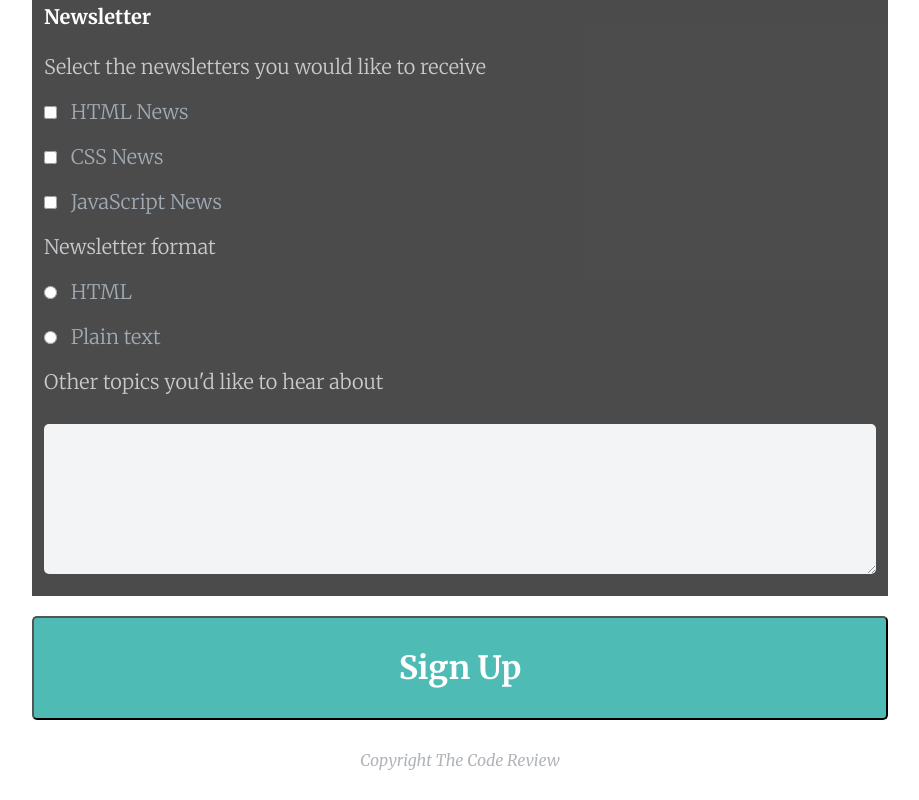
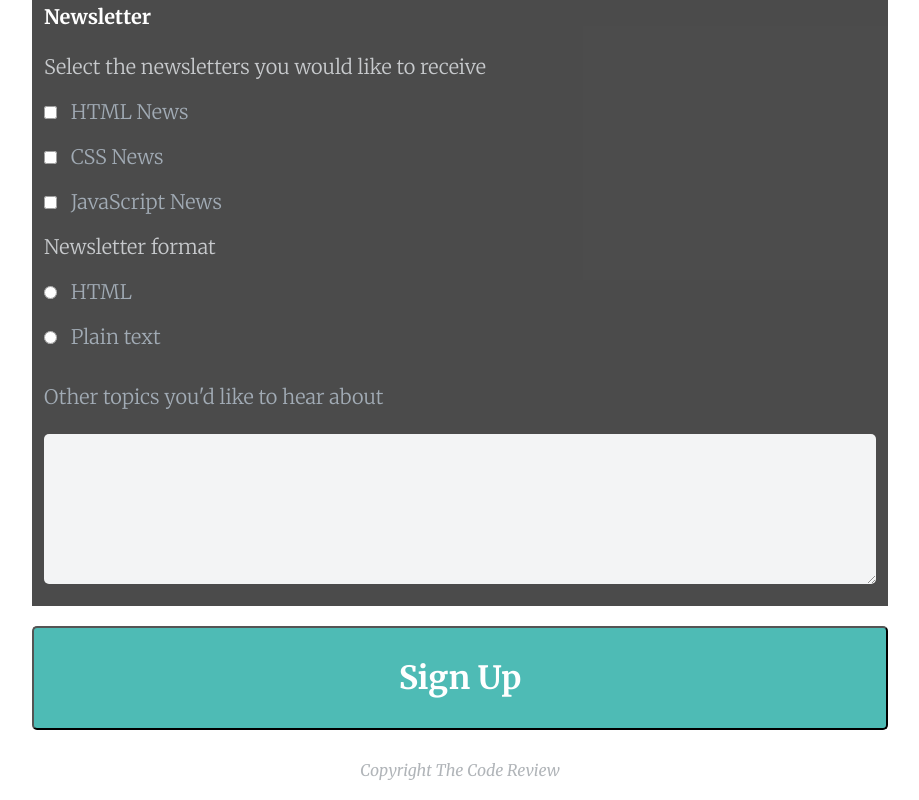
Before and after one commit to dilipagheda/online_registration_form, a plain HTML site: page index.html in a window 1280 px wide. Shown: the part 991-1791 px from the top of the page, without its empty margins (180-1099 px from the left). Drawn offline with Linux system fonts and the light colour scheme.

Commit message:
fixed bugs and added mock ups for future reference

```diff
--- a/index.html
+++ b/index.html
@@ -82,7 +82,7 @@
           <input type="radio" name="format" id="plain-text">
           <label class="inline" for="plain-text">Plain text</label>
         </div>
-        <p>Other topics you'd like to hear about</p>
+        <label id="label-for-textarea" for="other-topics">Other topics you'd like to hear about</label>
         <textarea name="other-topics" id="other-topics" cols="30" rows="10"></textarea>
       </fieldset>
     </div>
--- a/style.css
+++ b/style.css
@@ -168,4 +168,7 @@ fieldset{
   #zip{
     width: 35%;
   }
+  #label-for-textarea{
+    width: 100%;
+  }
 }
```
Also changed, not shown: mockups/desktop-form.png (added), mockups/mobile-form.png (added).
